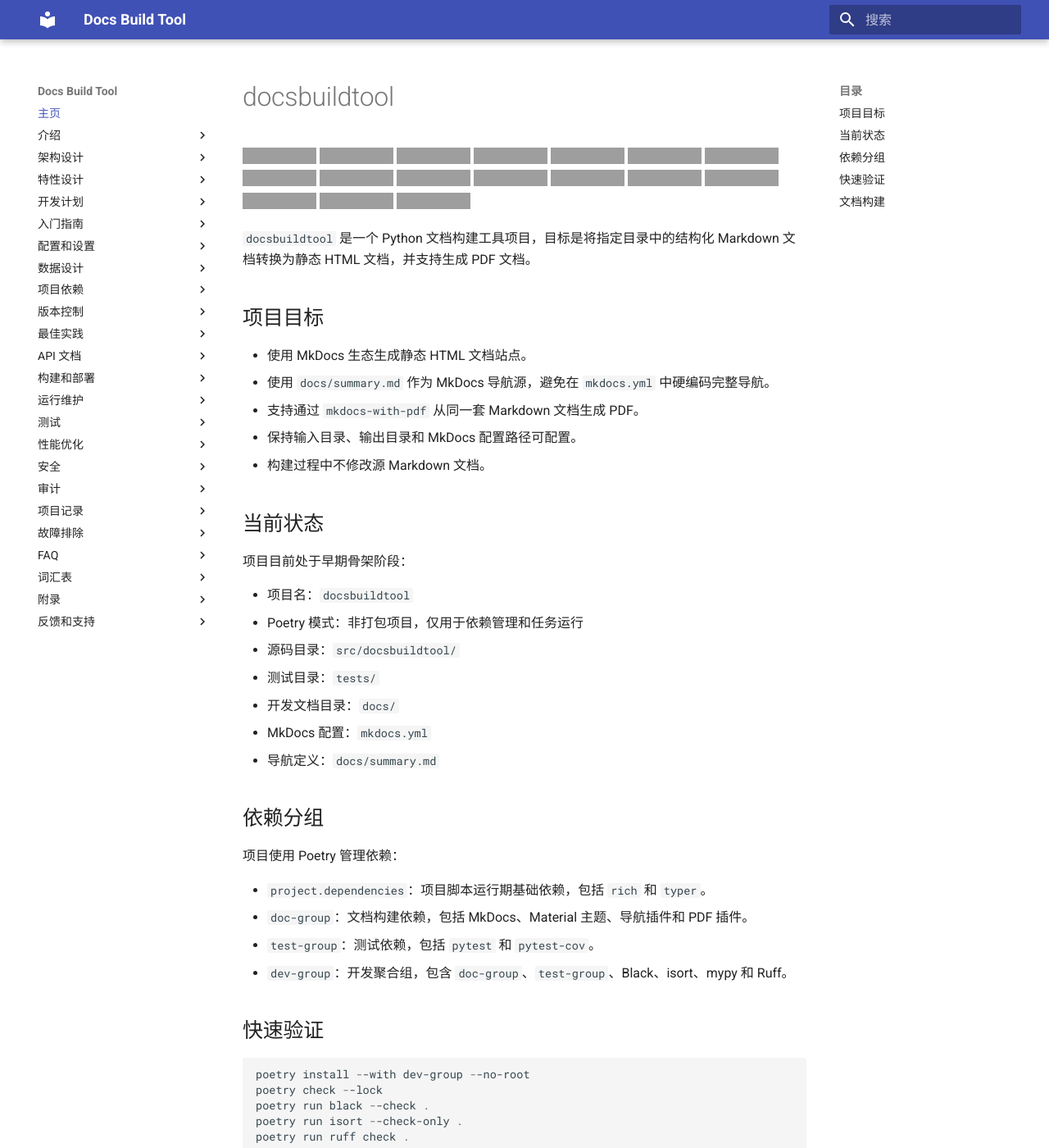
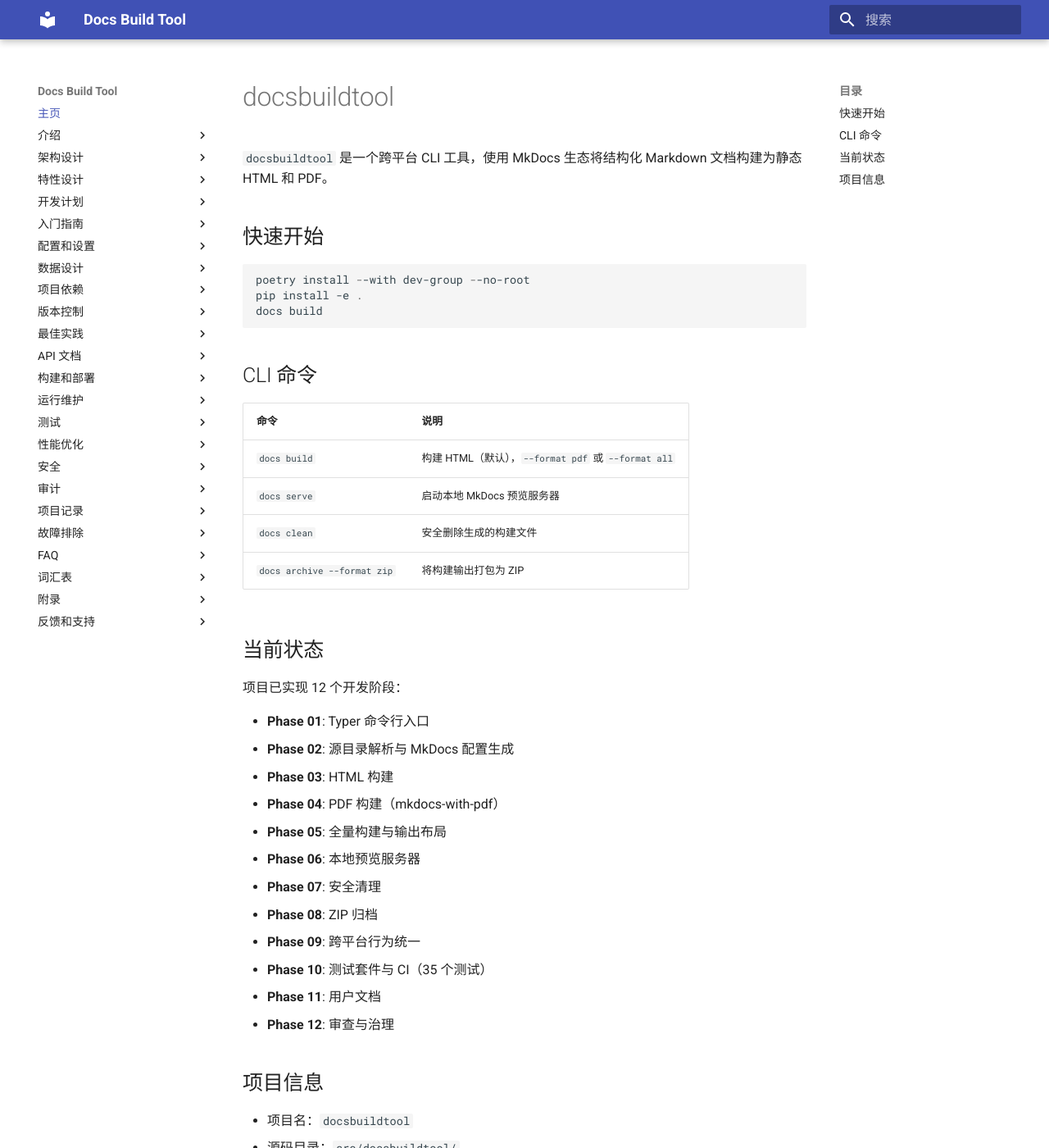
Before and after one commit to Lio2rz/docs-build-tool, an MkDocs documentation site: the page built from docs/index.md, in a window 1280 px wide and 1400 px high. Shown: the whole window at 82% size. Built offline with MkDocs 1.6.1 and Material for MkDocs 9.7.7, drawn with Linux system fonts in a browser that asks for light colours; some of the changed text lies outside the part shown; grey boxes are pictures that could not be loaded.

Commit message:
docs: update README and project docs to reflect implemented CLI features
- Rewrite README with CLI usage, command reference, output layout
- Update docs/index.md with current project status (12 phases complete, 35 tests)
- Add docs/getting_started/cli_quick_start.md with full CLI usage guide
- Add CLI quick start to docs/summary.md navigation

````diff
--- /dev/null
+++ b/docs/getting_started/cli_quick_start.md
@@ -0,0 +1,93 @@
+# CLI Quick Start
+
+`docs` 是 `docsbuildtool` 的命令行入口，支持构建、预览、清理和归档文档。
+
+## 安装
+
+```powershell
+poetry install --with dev-group --no-root
+pip install -e .
+```
+
+验证安装：
+
+```powershell
+docs --help
+python -m docsbuildtool --help
+```
+
+## 常用命令
+
+### 构建 HTML
+
+```powershell
+docs build
+docs build --format html
+docs build --source my-docs --output out
+```
+
+### 构建 PDF
+
+```powershell
+docs build --format pdf
+```
+
+PDF 输出为 `<output>/pdf/docs.pdf`。
+
+### 构建全部
+
+```powershell
+docs build --format all
+```
+
+先生成 HTML，再生成 PDF。HTML 失败则停止；PDF 失败则保留 HTML 并返回部分成功状态。
+
+### 本地预览
+
+```powershell
+docs serve
+docs serve --source my-docs
+```
+
+启动 MkDocs 本地预览服务器，Ctrl+C 停止。
+
+### 清理产物
+
+```powershell
+docs clean
+docs clean --output out
+```
+
+清理 `html/`、`pdf/`、`archive/` 子目录。
+
+### 归档
+
+```powershell
+docs archive --format zip
+docs archive --format zip --output out
+```
+
+将构建产物打包为 ZIP，输出到 `<output>/archive/docs.zip`。
+
+## 退出码
+
+| 码 | 含义 |
+|----|------|
+| 0 | 成功 |
+| 1 | 构建/运行失败 |
+| 2 | 用户输入错误 |
+| 3 | 依赖或环境缺失 |
+
+## 调试
+
+使用 `--debug` 显示完整 traceback：
+
+```powershell
+docs build --debug
+```
+
+使用 `--verbose` / `-v` 启用详细输出：
+
+```powershell
+docs build -v
+```
--- a/docs/index.md
+++ b/docs/index.md
@@ -1,75 +1,45 @@
 # docsbuildtool
 
-![Python](https://img.shields.io/badge/python-%3E%3D3.13-3776AB)
-![Rich](https://img.shields.io/badge/rich-15.0.0-4B8BBE)
-![Typer](https://img.shields.io/badge/typer-0.25.1-4B8BBE)
-![Markdown](https://img.shields.io/badge/markdown-3.10.2-4B8BBE)
-![MkDocs](https://img.shields.io/badge/mkdocs-1.6.1-4B8BBE)
-![mkdocs-literate-nav](https://img.shields.io/badge/mkdocs--literate--nav-0.6.3-4B8BBE)
-![mkdocs-material](https://img.shields.io/badge/mkdocs--material-9.7.6-4B8BBE)
-![mkdocs-section-index](https://img.shields.io/badge/mkdocs--section--index-0.3.12-4B8BBE)
-![mkdocs-with-pdf](https://img.shields.io/badge/mkdocs--with--pdf-0.9.3-4B8BBE)
-![pymdown-extensions](https://img.shields.io/badge/pymdown--extensions-10.21.3-4B8BBE)
-![PyYAML](https://img.shields.io/badge/pyyaml-6.0.3-4B8BBE)
-![pytest](https://img.shields.io/badge/pytest-9.0.3-4B8BBE)
-![pytest-cov](https://img.shields.io/badge/pytest--cov-7.1.0-4B8BBE)
-![Black](https://img.shields.io/badge/black-25.12.0-4B8BBE)
-![isort](https://img.shields.io/badge/isort-6.1.0-4B8BBE)
-![mypy](https://img.shields.io/badge/mypy-1.20.2-4B8BBE)
-![Ruff](https://img.shields.io/badge/ruff-0.15.12-4B8BBE)
+`docsbuildtool` 是一个跨平台 CLI 工具，使用 MkDocs 生态将结构化 Markdown 文档构建为静态 HTML 和 PDF。
 
-`docsbuildtool` 是一个 Python 文档构建工具项目，目标是将指定目录中的结构化 Markdown 文档转换为静态 HTML 文档，并支持生成 PDF 文档。
+## 快速开始
 
-## 项目目标
+```powershell
+poetry install --with dev-group --no-root
+pip install -e .
+docs build
+```
 
-- 使用 MkDocs 生态生成静态 HTML 文档站点。
-- 使用 `docs/summary.md` 作为 MkDocs 导航源，避免在 `mkdocs.yml` 中硬编码完整导航。
-- 支持通过 `mkdocs-with-pdf` 从同一套 Markdown 文档生成 PDF。
-- 保持输入目录、输出目录和 MkDocs 配置路径可配置。
-- 构建过程中不修改源 Markdown 文档。
+## CLI 命令
+
+| 命令 | 说明 |
+|------|------|
+| `docs build` | 构建 HTML（默认），`--format pdf` 或 `--format all` |
+| `docs serve` | 启动本地 MkDocs 预览服务器 |
+| `docs clean` | 安全删除生成的构建文件 |
+| `docs archive --format zip` | 将构建输出打包为 ZIP |
 
 ## 当前状态
 
-项目目前处于早期骨架阶段：
+项目已实现 12 个开发阶段：
+
+- **Phase 01**: Typer 命令行入口
+- **Phase 02**: 源目录解析与 MkDocs 配置生成
+- **Phase 03**: HTML 构建
+- **Phase 04**: PDF 构建（mkdocs-with-pdf）
+- **Phase 05**: 全量构建与输出布局
+- **Phase 06**: 本地预览服务器
+- **Phase 07**: 安全清理
+- **Phase 08**: ZIP 归档
+- **Phase 09**: 跨平台行为统一
+- **Phase 10**: 测试套件与 CI（35 个测试）
+- **Phase 11**: 用户文档
+- **Phase 12**: 审查与治理
+
+## 项目信息
 
 - 项目名：`docsbuildtool`
-- Poetry 模式：非打包项目，仅用于依赖管理和任务运行
 - 源码目录：`src/docsbuildtool/`
 - 测试目录：`tests/`
-- 开发文档目录：`docs/`
-- MkDocs 配置：`mkdocs.yml`
-- 导航定义：`docs/summary.md`
-
-## 依赖分组
-
-项目使用 Poetry 管理依赖：
-
-- `project.dependencies`：项目脚本运行期基础依赖，包括 `rich` 和 `typer`。
-- `doc-group`：文档构建依赖，包括 MkDocs、Material 主题、导航插件和 PDF 插件。
-- `test-group`：测试依赖，包括 `pytest` 和 `pytest-cov`。
-- `dev-group`：开发聚合组，包含 `doc-group`、`test-group`、Black、isort、mypy 和 Ruff。
-
-## 快速验证
-
-```powershell
-poetry install --with dev-group --no-root
-poetry check --lock
-poetry run black --check .
-poetry run isort --check-only .
-poetry run ruff check .
-poetry run mypy
-poetry run pytest
-poetry run mkdocs build
-```
-
-当前 `tests/` 目录还没有测试用例，因此 `poetry run pytest` 可能显示 `no tests ran`。
-
-## 文档构建
-
-HTML 文档构建：
-
-```powershell
-poetry run mkdocs build
-```
-
-构建输出目录为 `site/`。该目录是构建产物，默认不提交到版本控制。
+- Poetry 模式：非打包（仅依赖管理）
+- 开发状态：Pre-Alpha
````
Also changed, not shown: README.md (+78 -47 lines), docs/summary.md (+1 -0 lines).
